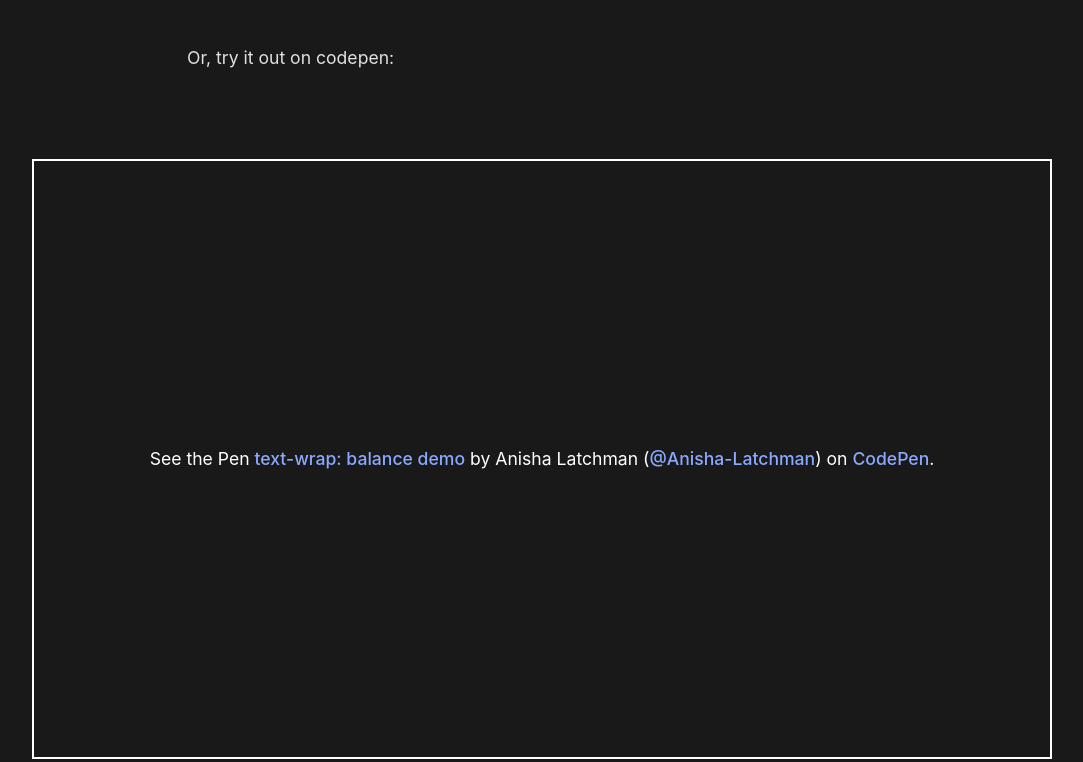
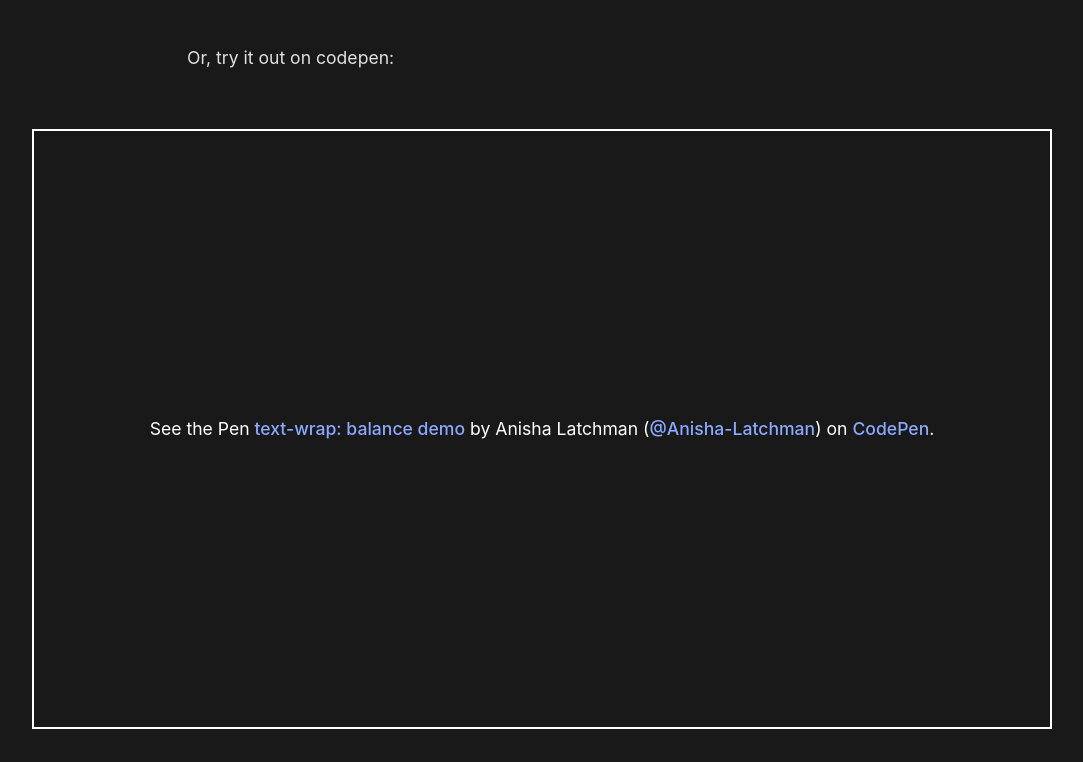
Before and after one commit to anishalatchman/devs-guide, a plain HTML site: page index.html in a window 1280 px wide. Shown: the part 3238-4000 px from the top of the page, without its empty margins (98-1181 px from the left). Drawn offline with Linux system fonts and the light colour scheme; a script that the page names is missing; a web font is replaced by a local one.

Commit message:
Added dark mode and codepen styles

```diff
--- a/style.css
+++ b/style.css
@@ -7,6 +7,10 @@
 
 * {
     margin: 0;
+}
+
+:root {
+    color-scheme: dark;
 }
 
 body {
@@ -140,6 +144,11 @@ p, ul {
     margin-right: 1rem;
 }
 
+.code-pen {
+    margin-top: -30px;
+    margin-bottom: -20px;
+}
+
 .line {
     opacity: 0.2;
 }
```
